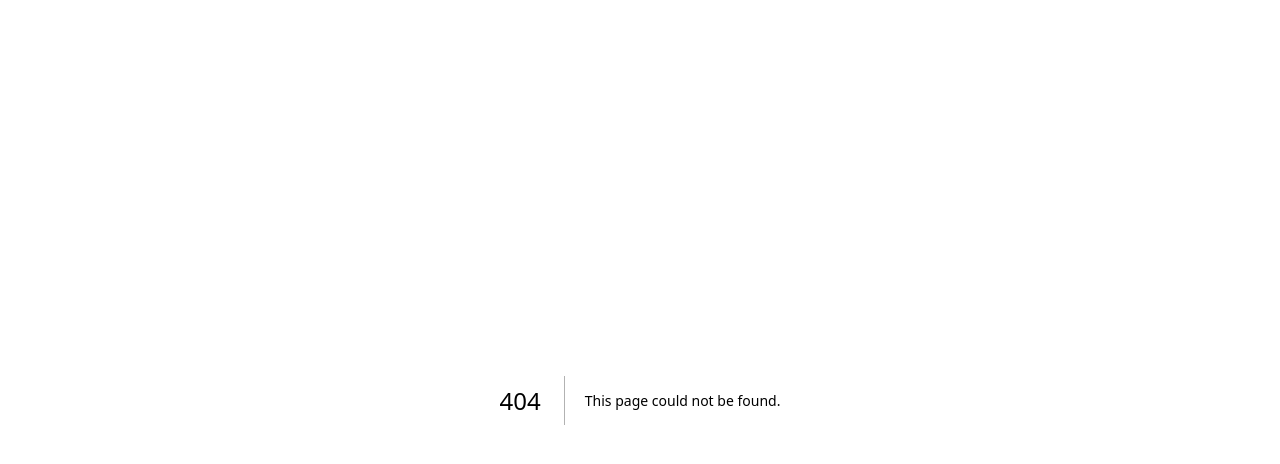
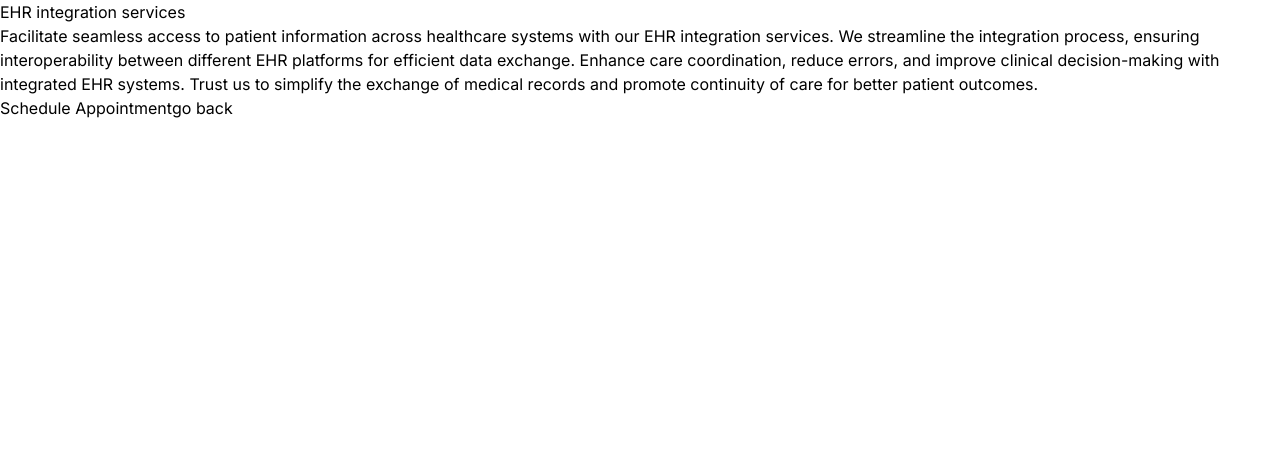
Before and after one commit to Sandeep-DSK/PlenitudoWebsite, a Next.js app: page /ehr-integration-services in a window 1280 px wide. Before the commit this address had no page. Shown: the top 464 px of the page. Built offline with nearby package versions, Linux system fonts and the light colour scheme.

Commit message:
created all routes for services and filled in all the data needed for each page

```diff
--- /dev/null
+++ b/app/appointment-scheduling-system/page.tsx
@@ -0,0 +1,17 @@
+import Link from 'next/link';
+
+export default function Appointment() {
+  return (
+    <main>
+      <div>Appointment scheduling system</div>
+      <p>
+        Optimize your clinic&apos;s workflow with our user-friendly appointment scheduling system. Seamlessly book,
+        reschedule, and cancel appointments, reducing wait times and improving patient satisfaction. Our system
+        integrates with EMRs to ensure accurate patient records and efficient communication between staff and patients.
+        Enhance operational efficiency and streamline the appointment process with our intuitive scheduling solution.
+      </p>
+      <button>Schedule Appointment</button>
+      <Link href="/">go back</Link>
+    </main>
+  );
+}
--- /dev/null
+++ b/app/ehr-integration-services/page.tsx
@@ -0,0 +1,18 @@
+import Link from 'next/link';
+
+export default function EHR() {
+  return (
+    <main>
+      <div>EHR integration services</div>
+      <p>
+        Facilitate seamless access to patient information across healthcare systems with our EHR integration services.
+        We streamline the integration process, ensuring interoperability between different EHR platforms for efficient
+        data exchange. Enhance care coordination, reduce errors, and improve clinical decision-making with integrated
+        EHR systems. Trust us to simplify the exchange of medical records and promote continuity of care for better
+        patient outcomes.
+      </p>
+      <button>Schedule Appointment</button>
+      <Link href="/">go back</Link>
+    </main>
+  );
+}
--- a/app/healthcare-analytics-solutions/page.tsx
+++ b/app/healthcare-analytics-solutions/page.tsx
@@ -1,6 +1,6 @@
 import Link from 'next/link';
 
-export default function Telemedicine() {
+export default function Healthcare() {
   return (
     <main>
       <div>Healthcare analytics solutions</div>
--- a/app/page.tsx
+++ b/app/page.tsx
@@ -47,17 +47,17 @@ export default function Home() {
           </div>
           <div className="border-2 border-purple-500">
             <div>image</div>
-            <div>title</div>
+            <Link href={'appointment-scheduling-system'}>Appointment scheduling system </Link>
             <div>description</div>
           </div>
           <div className="border-2 border-purple-500">
             <div>image</div>
-            <div>title</div>
+            <Link href={'remote-monitoring-solutions'}>Remote monitoring solutions</Link>
             <div>description</div>
           </div>
           <div className="border-2 border-purple-500">
             <div>image</div>
-            <div>title</div>
+            <Link href={'ehr-integration-services'}>EHR integration services</Link>
             <div>description</div>
           </div>
         </div>
--- /dev/null
+++ b/app/remote-monitoring-solutions/page.tsx
@@ -0,0 +1,17 @@
+import Link from 'next/link';
+
+export default function Remote() {
+  return (
+    <main>
+      <div>Remote monitoring solutions</div>
+      <p>
+        Monitor patients health conditions in real-time with our remote monitoring solutions. Receive instant alerts for
+        abnormal vital signs, medication reminders, and personalized care plans, enabling timely interventions and
+        proactive healthcare management. Our remote monitoring technology enhances patient engagement, improves
+        treatment adherence, and reduces hospital readmissions, promoting better health outcomes and quality of life.
+      </p>
+      <button>Schedule Appointment</button>
+      <Link href="/">go back</Link>
+    </main>
+  );
+}
```
